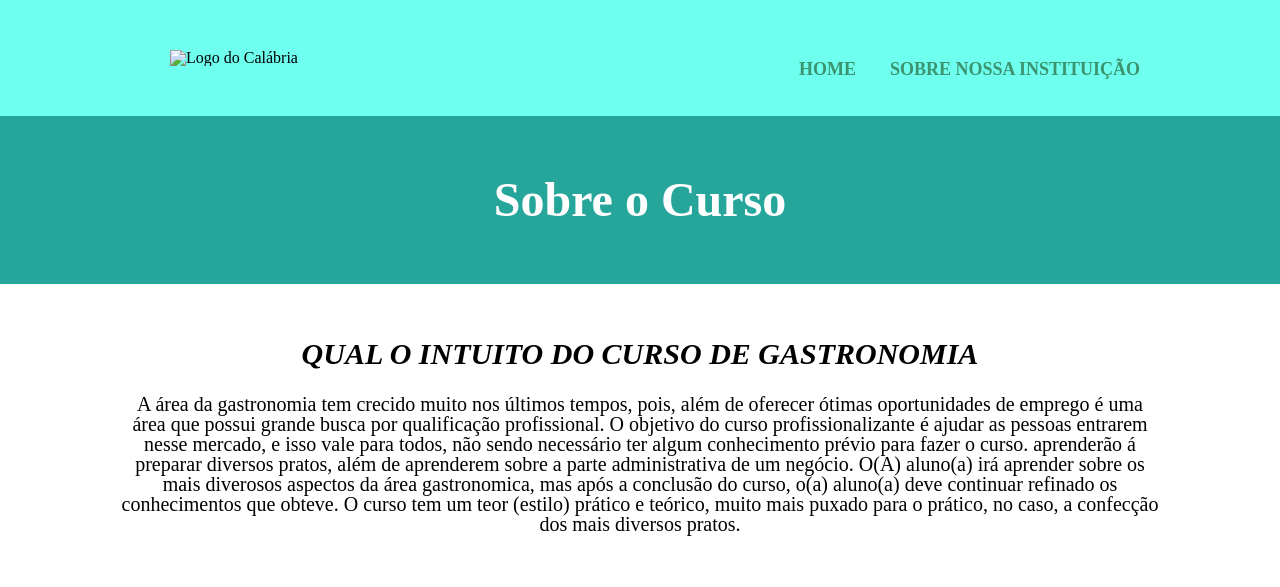
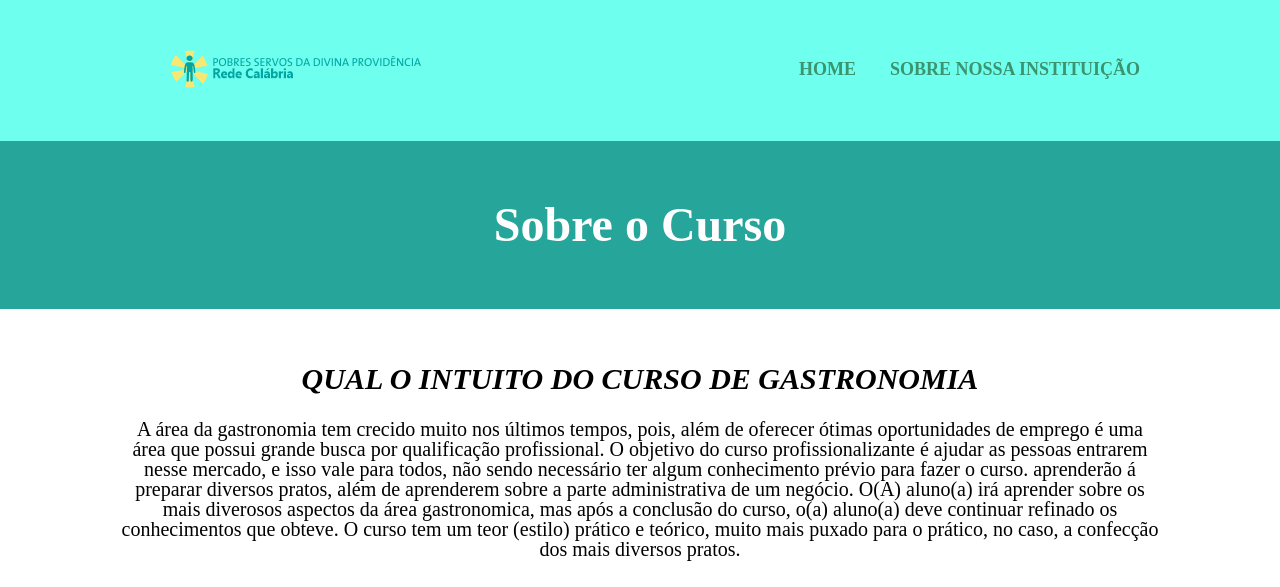
Before and after one commit to Luedukar/My-creations, a plain HTML site: page index.html in a window 1280 px wide. Shown: the top 587 px of the page. Drawn offline with Linux system fonts and the light colour scheme; a web font is replaced by a local one.

Commit message:
Update index.html

```diff
--- a/index.html
+++ b/index.html
@@ -18,7 +18,7 @@
 	<header>
         <div class="paginas">
 
-			<h1> <img class="imglogocalabria" src="../https://github.com/Luedukar/My-creations.git/Imagens/Logo calabria.png" alt="Logo do Calábria" title="Logo Calábria"> </h1>
+			<h1> <img class="imglogocalabria" src="Imagens/Logo calabria.png" alt="Logo do Calábria" title="Logo Calábria"> </h1>
 
 			<nav>
 				<ul>
```
